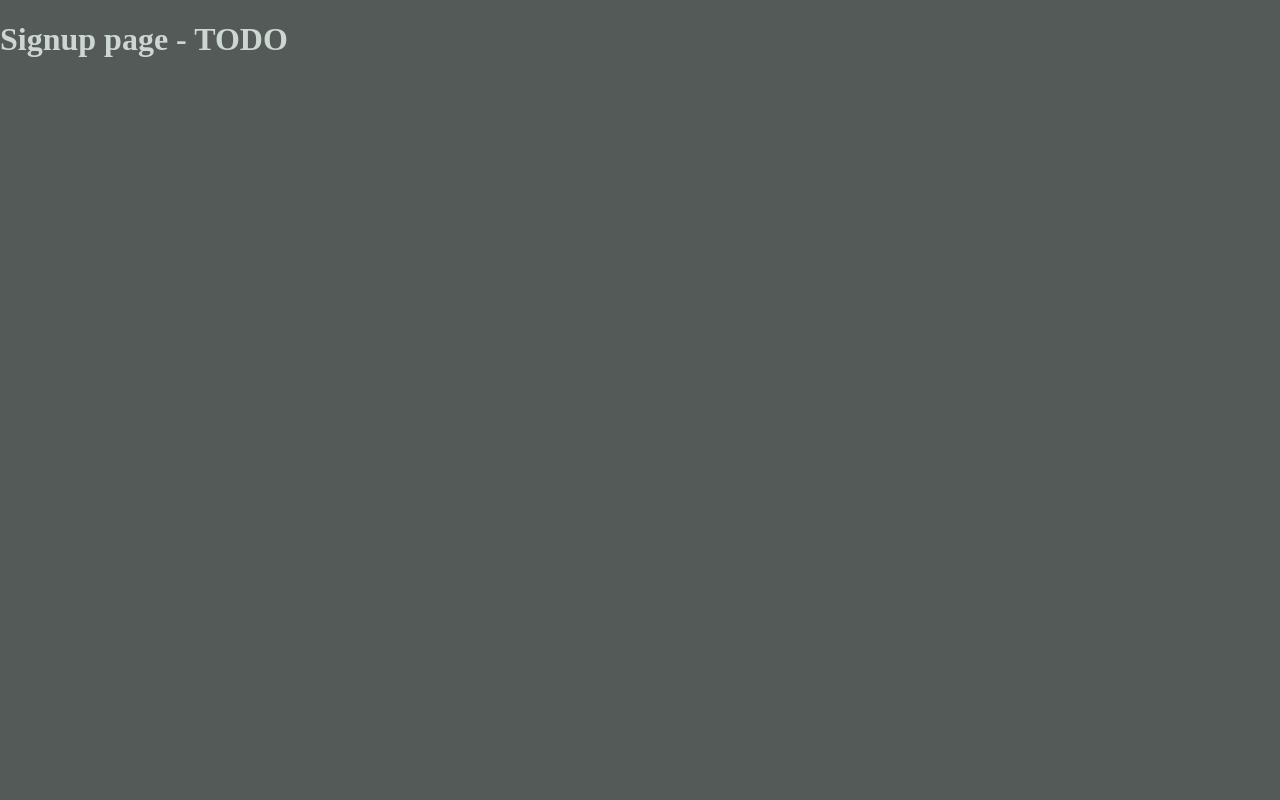
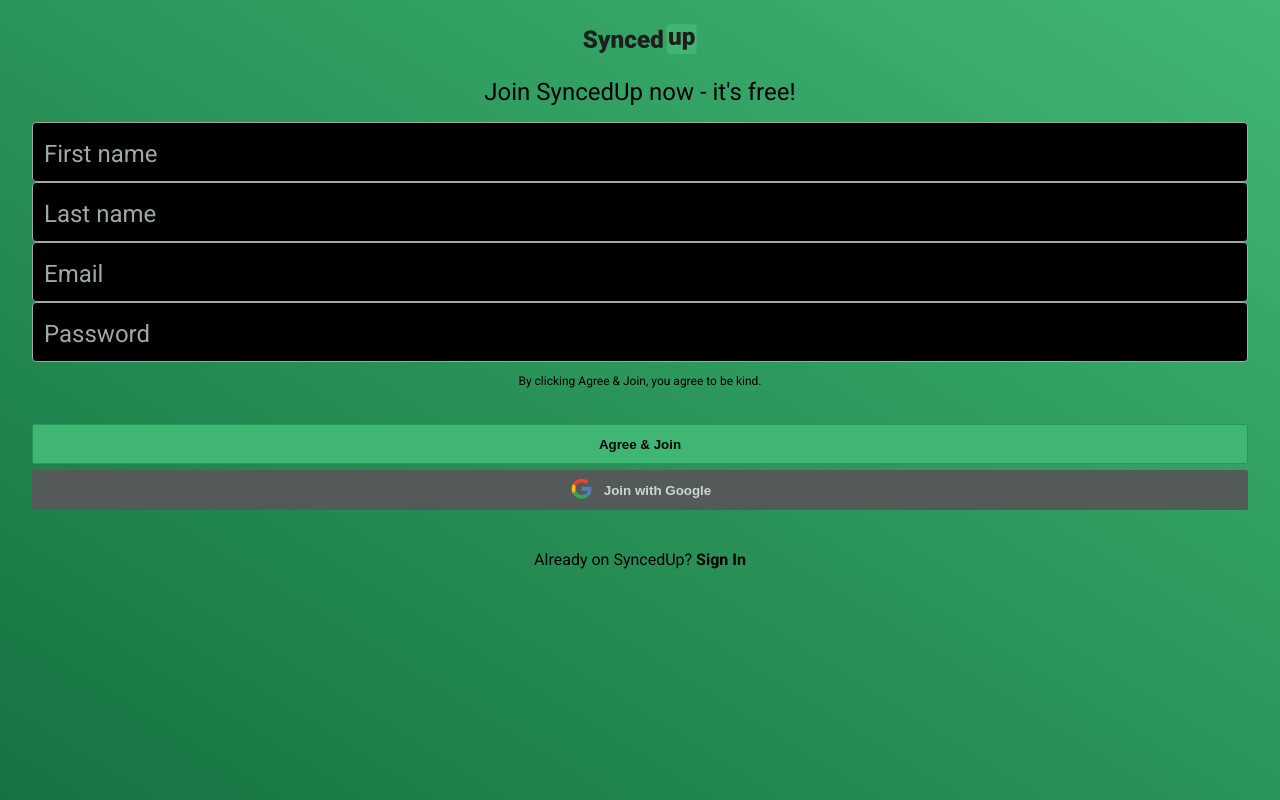
Before and after one commit to chingu-voyages/v25-bears-team-05, a React (Create React App) app in the folder app/: page /signup in a window 1280 px wide. Built offline with nearby package versions, Linux system fonts and the light colour scheme.

Commit message:
Update and style Signup page

```diff
--- a/app/src/pages/signup/Signup.css
+++ b/app/src/pages/signup/Signup.css
@@ -0,0 +1,27 @@
+.wrapper__Signup-page {
+  min-height: 100vh;
+  background: linear-gradient(
+    to right top,
+    var(--color-green-2),
+    var(--color-green-4)
+  );
+}
+.Signup-page {
+  display: grid;
+  place-items: start center;
+  font-family: "Roboto", sans-serif;
+}
+.Signup-page__header {
+  margin-top: 24px;
+  display: grid;
+  place-items: end center;
+}
+.Signup-page__tagline {
+  margin-top: 24px;
+  color: var(--color-black);
+  font-weight: 400;
+  font-size: 24px;
+}
+.Signup-page__registration {
+  width: 100%;
+}
--- a/app/src/pages/signup/Signup.tsx
+++ b/app/src/pages/signup/Signup.tsx
@@ -1,10 +1,22 @@
 import React from "react";
 import "./Signup.css";
+import Logo from "../../components/logo";
+import Register from "../../components/register";
 
 function Signup() {
   return (
-    <div className="Signup-page">
-      <h1>Signup page - TODO</h1>
+    <div className="wrapper__Signup-page">
+      <div className="Signup-page">
+        <header className="Signup-page__header">
+          <Logo dark />
+          <h1 className="Signup-page__tagline">
+            Join SyncedUp now - it's free!
+          </h1>
+        </header>
+        <main className="Signup-page__registration">
+          <Register />
+        </main>
+      </div>
     </div>
   );
 }
```
